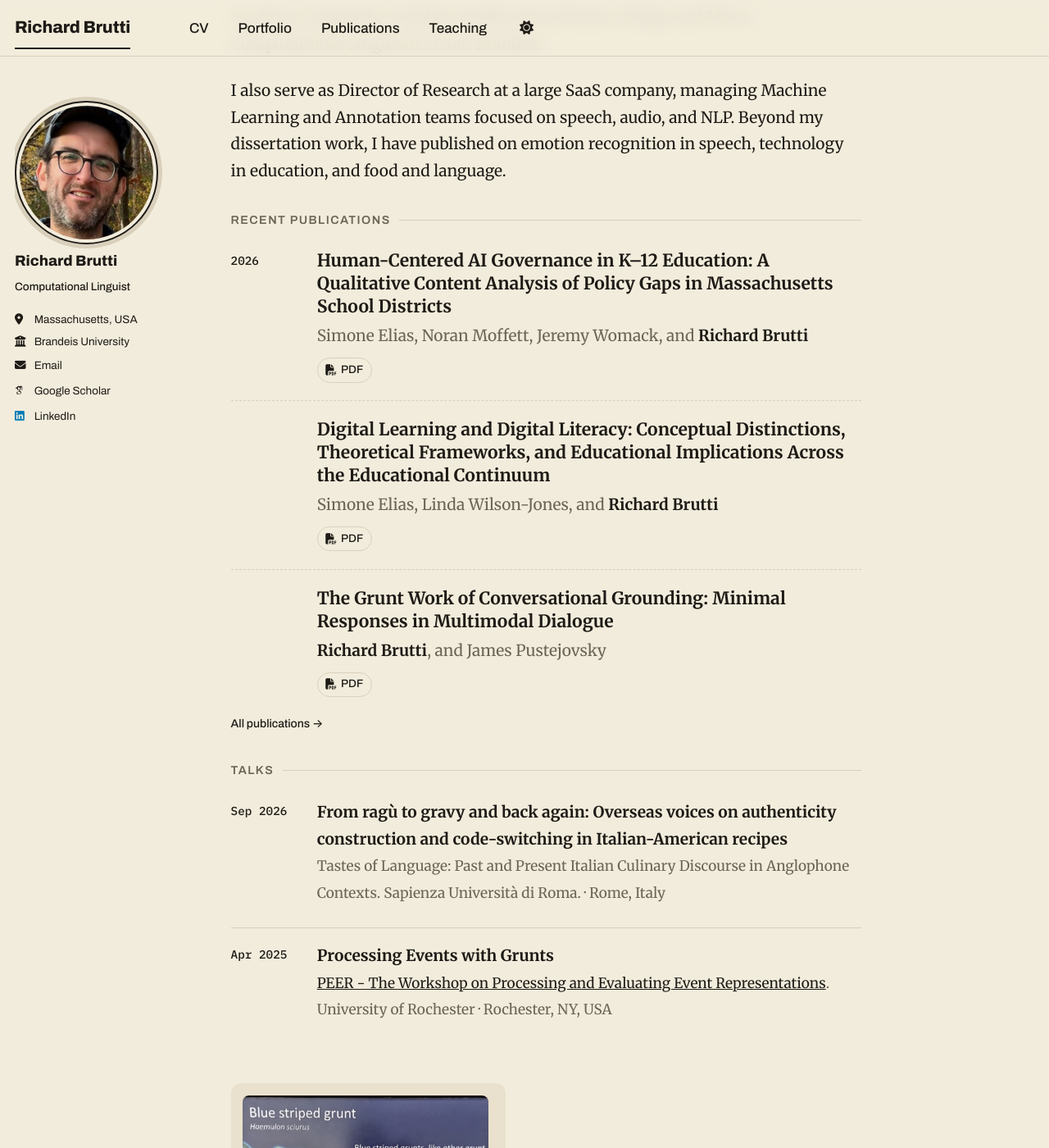
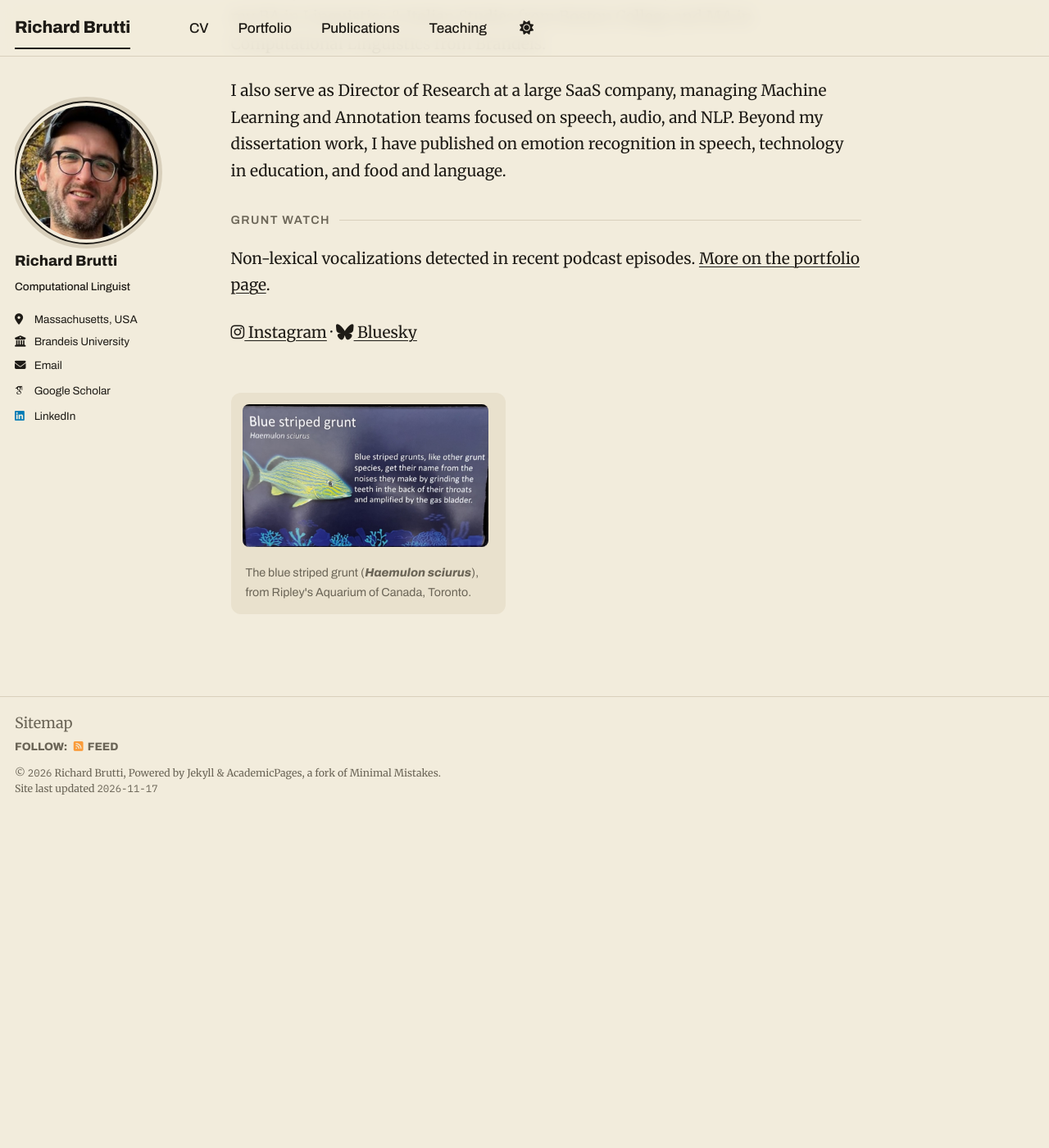
Before and after one commit to richardbrutti/richardbrutti.github.io, a Jekyll site: the page built from _pages/about.md, in a window 1280 px wide and 1400 px high, scrolled down 425 px. Shown: the whole window at 82% size. Built offline with Jekyll 4.4.1, drawn with Linux system fonts in a browser that asks for light colours; some web fonts are replaced; a script bundle is joined from its source files by our own code; library files that are not in the unit come from our copies; after the commit the page ends 1415 px from its top, so only the background shows below that.

Commit message:
Replace home pubs and talks with Grunt Watch links
Co-Authored-By: Claude Opus 5.5 <noreply@anthropic.com>

```diff
--- a/_pages/about.md
+++ b/_pages/about.md
@@ -15,31 +15,11 @@ Learning what my last name means sent me down the linguistics path. I received m
 
 I also serve as Director of Research at a large SaaS company, managing Machine Learning and Annotation teams focused on speech, audio, and NLP. Beyond my dissertation work, I have published on emotion recognition in speech, technology in education, and food and language.
 
-{% include base_path %}
+<h2 class="section-label">Grunt Watch</h2>
 
-<h2 class="section-label">Recent publications</h2>
-{% assign pubs = site.publications | sort: "date" | reverse %}
-{% assign prev_year = "" %}
-<div class="pub-list pub-list--compact">
-{% for post in pubs limit: 3 %}
-  {% assign year = post.date | date: "%Y" %}
-  {% if year != prev_year %}{% assign show_year = true %}{% else %}{% assign show_year = false %}{% endif %}
-  {% include archive-single-pub.html %}
-  {% assign prev_year = year %}
-{% endfor %}
-</div>
-<p class="more-link"><a href="{{ base_path }}/publications/">All publications &rarr;</a></p>
+Non-lexical vocalizations detected in recent podcast episodes. [More on the portfolio page](/portfolio/#grunt-watch).
 
-<h2 class="section-label">Talks</h2>
-<ul class="talk-list">
-{% assign talks = site.talks | sort: "date" | reverse %}
-{% for talk in talks %}
-  <li>
-    <span class="talk-list__date">{{ talk.date | date: "%b %Y" }}</span>
-    <span class="talk-list__body"><a href="{{ base_path }}{{ talk.url }}">{{ talk.title }}</a><br><span class="talk-list__venue">{{ talk.venue }}{% if talk.location %} · {{ talk.location }}{% endif %}</span></span>
-  </li>
-{% endfor %}
-</ul>
+<a href="https://www.instagram.com/grunt_watch/"><i class="fab fa-instagram" aria-hidden="true"></i> Instagram</a> · <a href="https://bsky.app/profile/gruntwatch.bsky.social"><i class="fab fa-bluesky" aria-hidden="true"></i> Bluesky</a>
 
 <figure class="grunt">
   <img src="/images/blue_striped_grunt_cropped.jpg" alt="Blue striped grunt">
```
